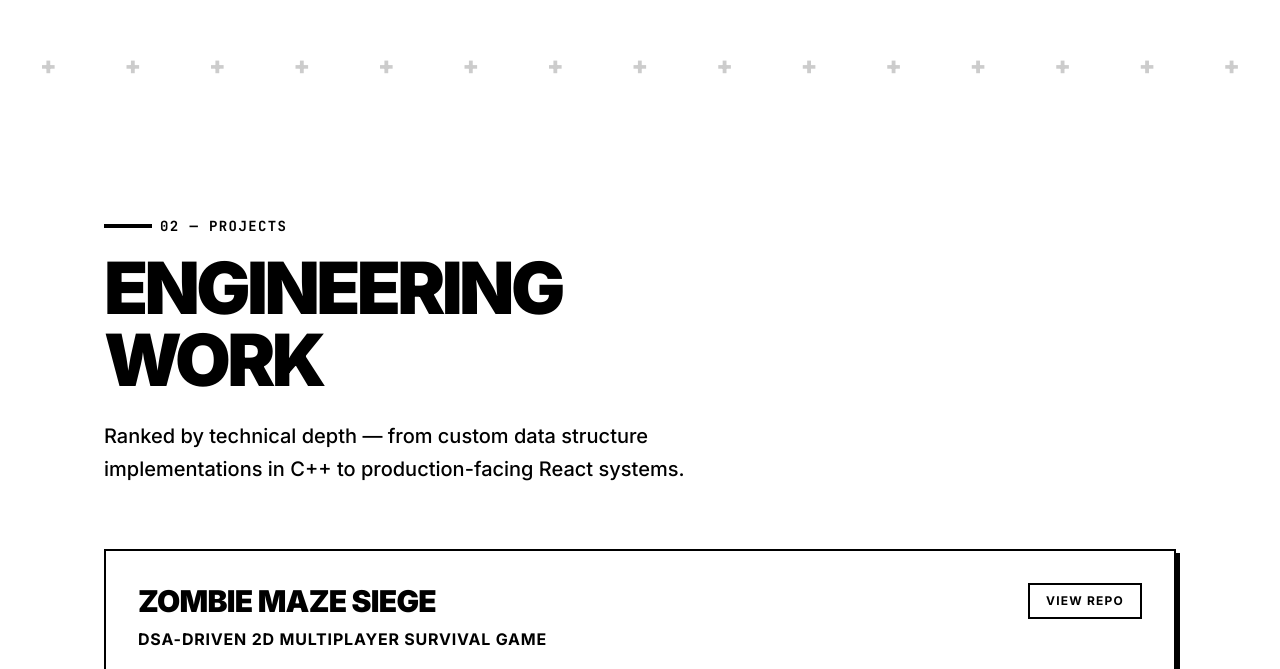
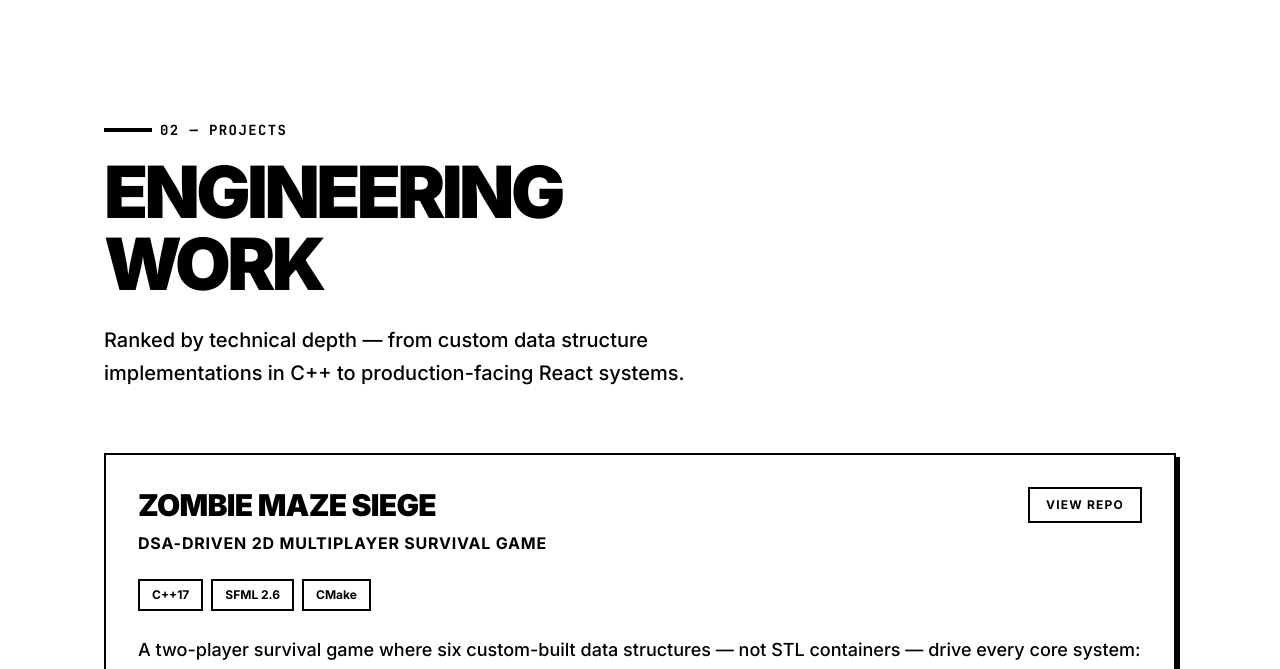
Before and after one commit to hash2Me/usman-portfolio, a React (Vite) app: page / in a window 1280 px wide. Shown: the part 1174-1843 px from the top of the page. Built offline with nearby package versions, Linux system fonts and the light colour scheme.

Commit message:
style: remove section dividers for pure whitespace separation

```diff
--- a/src/App.tsx
+++ b/src/App.tsx
@@ -8,7 +8,6 @@ import Contact from './components/Contact';
 import Footer from './components/Footer';
 import AnimatedBackground from './components/AnimatedBackground';
 import Avatar from './components/Avatar';
-import SectionDivider from './components/SectionDivider';
 
 export default function App() {
   return (
@@ -31,15 +30,10 @@ export default function App() {
 
       <main id="main-content" className="relative z-10">
         <Hero />
-        <SectionDivider />
         <Projects />
-        <SectionDivider />
         <Experience />
-        <SectionDivider />
         <Skills />
-        <SectionDivider />
         <Education />
-        <SectionDivider />
         <Contact />
       </main>
 
--- a/src/components/SectionDivider.tsx
+++ /dev/null
@@ -1,13 +0,0 @@
-export default function SectionDivider() {
-  return (
-    <div className="w-full overflow-hidden flex items-center justify-center py-8 opacity-20 pointer-events-none select-none">
-      <div className="w-full flex justify-between px-10 gap-4">
-        {Array.from({ length: 15 }).map((_, i) => (
-          <span key={i} className="text-black font-black text-2xl">
-            +
-          </span>
-        ))}
-      </div>
-    </div>
-  );
-}
```
